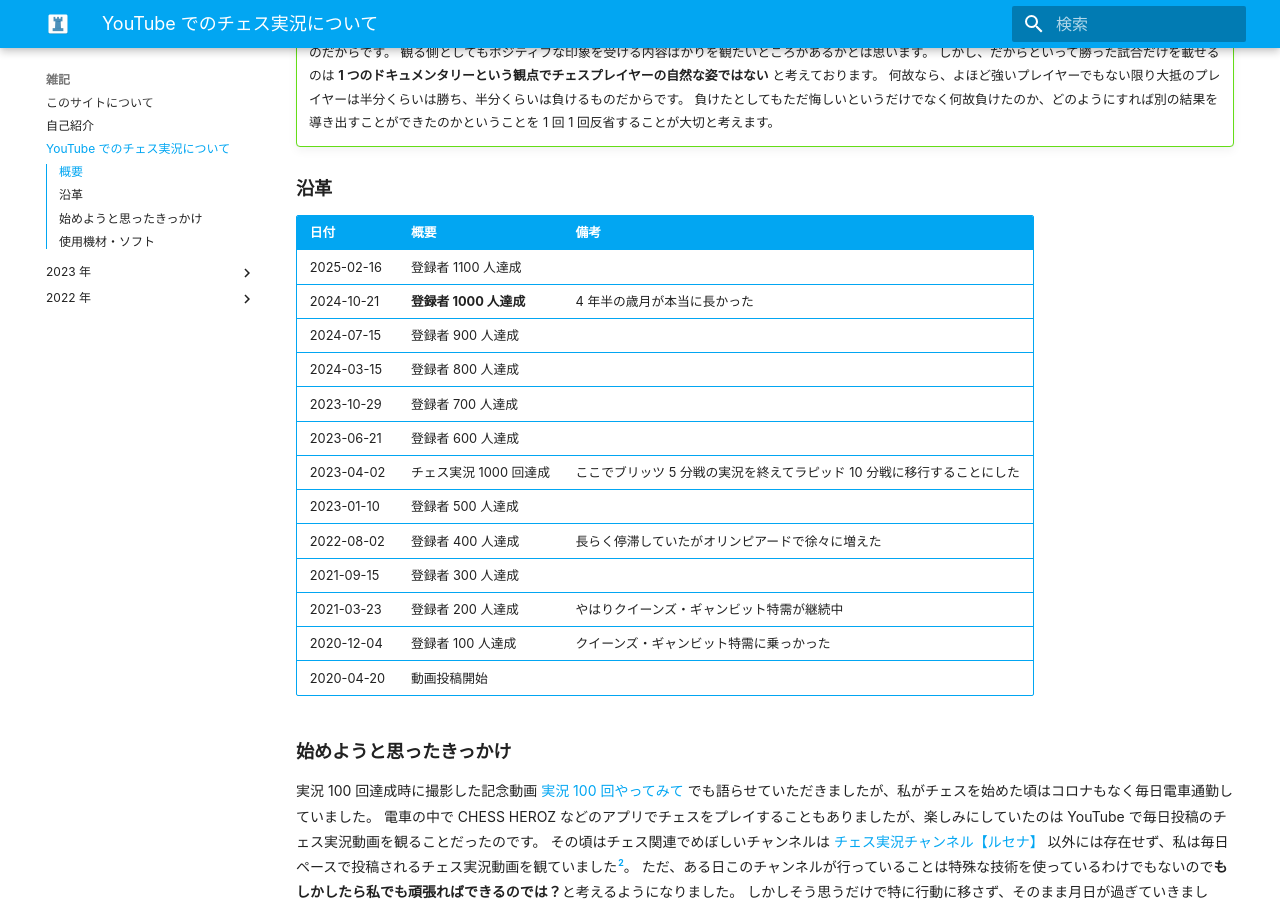
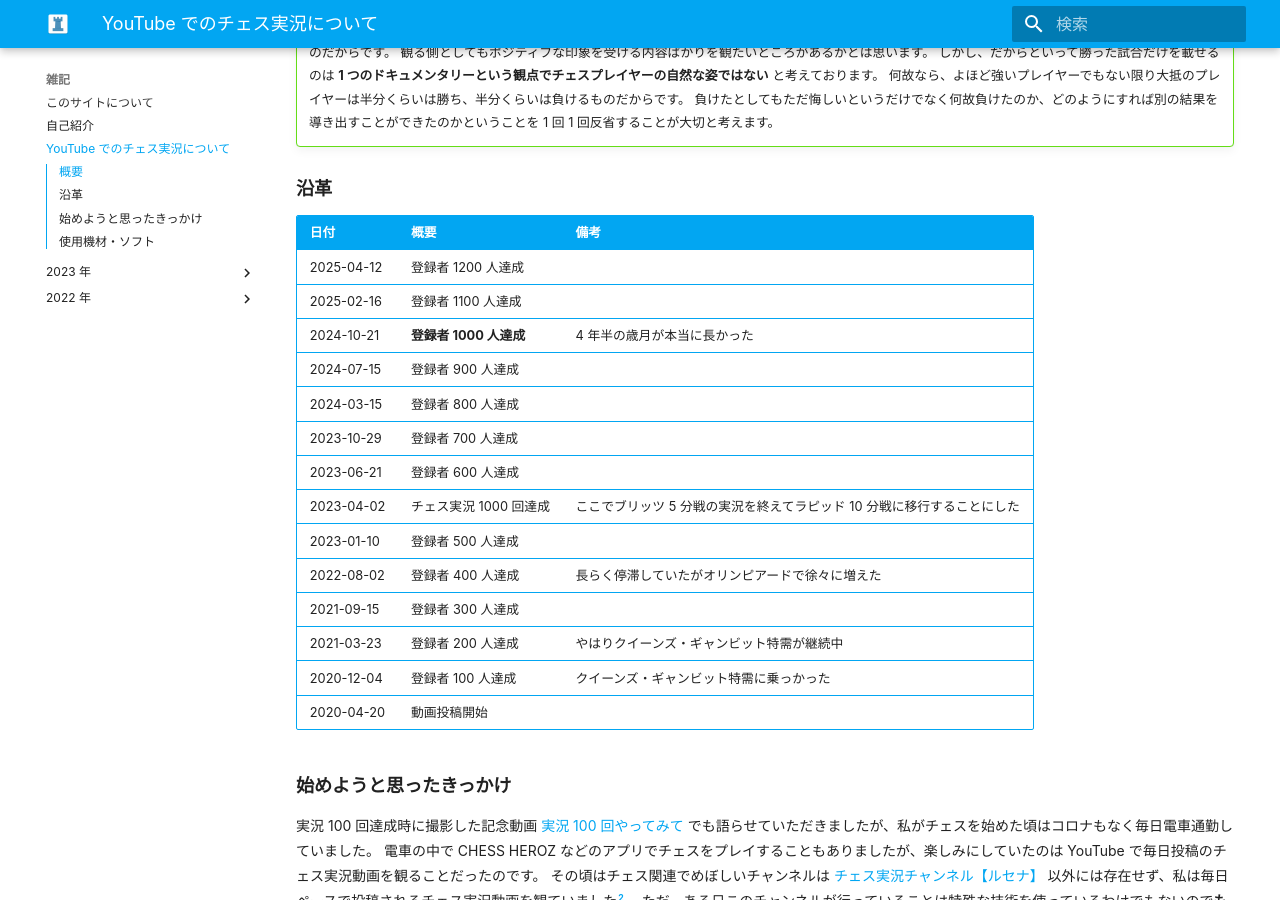
Before and after one commit to kojion/chess, an MkDocs documentation site: the page built from docs/note/youtube.md, in a window 1280 px wide and 900 px high, scrolled down 573 px. Built offline with MkDocs 1.6.1 and Material for MkDocs 9.7.7, drawn with Linux system fonts in a browser that asks for light colours; some web fonts are replaced; comment, search, counter and statistics services are not loaded.

Commit message:
登録者 1200 人達成

```diff
--- a/docs/note/youtube.md
+++ b/docs/note/youtube.md
@@ -34,6 +34,7 @@
 
 | 日付         | 概要               | 備考                                      |
 |:-----------|:-----------------|:----------------------------------------|
+| 2025-04-12 | 登録者 1200 人達成     |                                         |
 | 2025-02-16 | 登録者 1100 人達成     |                                         |
 | 2024-10-21 | **登録者 1000 人達成** | 4 年半の歳月が本当に長かった                         |
 | 2024-07-15 | 登録者 900 人達成      |                                         |
```
